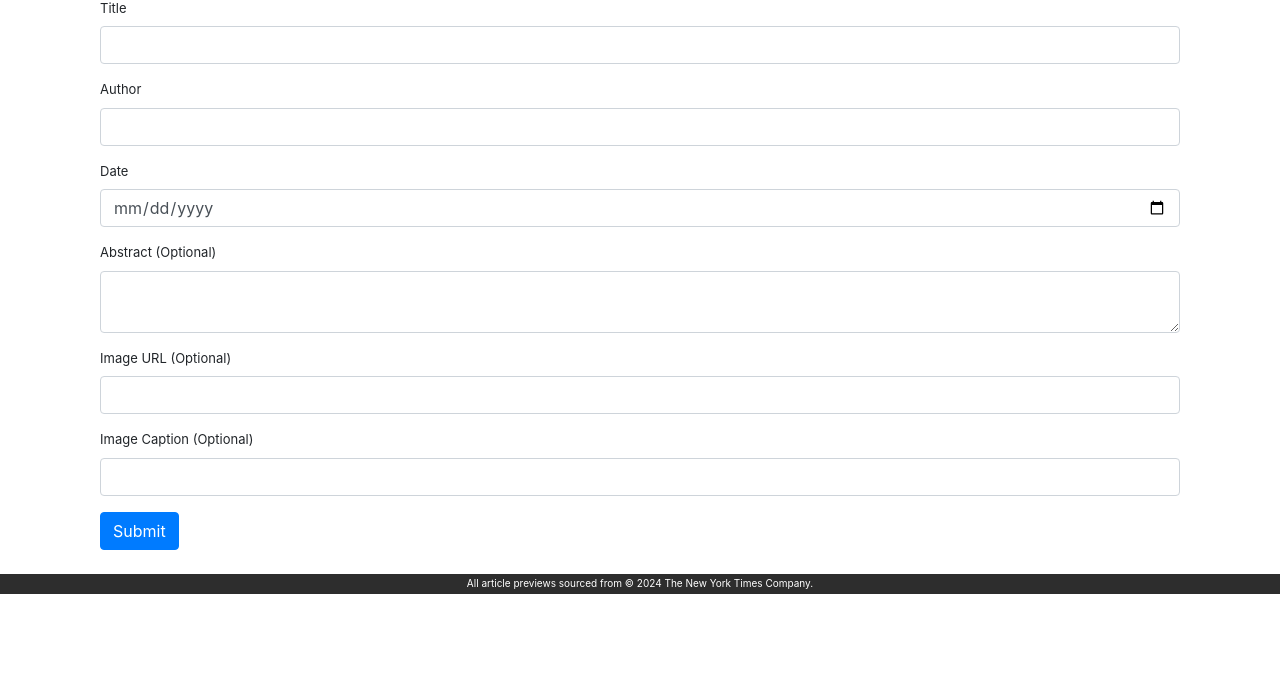
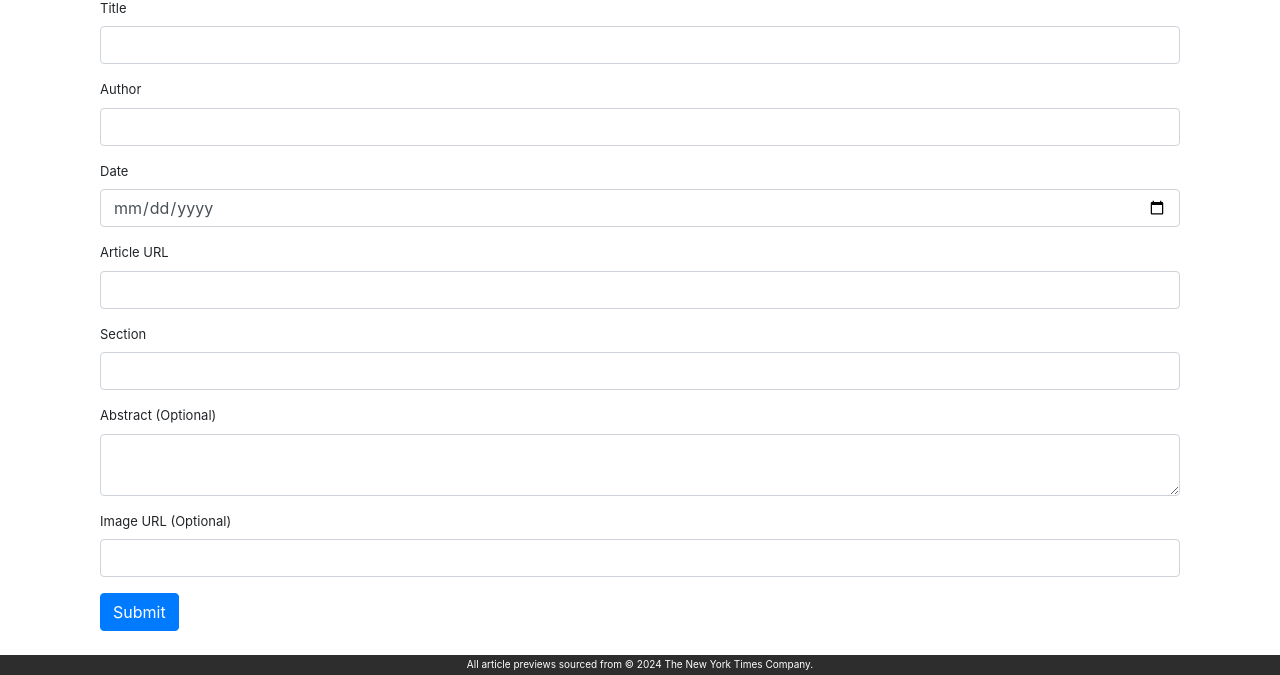
Before and after one commit to sam-braun/nyt-headliner, a Flask app: page /add in a window 1280 px wide. Shown: the part 246-921 px from the top of the page. Before the commit the page ends 840 px from the top, so only its background shows below. Run offline with Flask 3, Linux system fonts and the light colour scheme; some libraries are stand-ins or nearby versions; some web fonts are replaced.

Commit message:
add page working

```diff
--- a/server.py
+++ b/server.py
@@ -6,6 +6,8 @@ from flask import Response, request, jsonify
 import nyt_helper as nyt
 
 app = Flask(__name__)
+
+global_id = 100
 
 
 def get_nyt_data():
@@ -87,14 +89,17 @@ def item(id):
 
 @app.route('/add', methods=['GET', 'POST'])
 def add_item():
+    global global_id  # Declare global_id to modify it
+
     if request.method == 'POST':
         # Extract the form data
         title = request.form.get('title', '').strip()
         author = request.form.get('author', '').strip()
         date = request.form.get('date', '').strip()
+        url = request.form.get('url', '').strip()
+        section = request.form.get('section', '').strip()
         abstract = request.form.get('abstract', '').strip()
         image = request.form.get('image', '').strip()
-        image_caption = request.form.get('image_caption', '').strip()
 
         # Perform validation
         errors = {}
@@ -104,36 +109,35 @@ def add_item():
             errors['author'] = 'Author is required.'
         if not date:
             errors['date'] = 'Date is required.'
+        if not url:
+            errors['url'] = 'URL is required.'
 
         if errors:
             response = jsonify(errors)
             response.status_code = 400
             return response
 
-        # Insert into database (placeholder logic)
-        # Replace this with real database interaction
-        new_item_id = insert_into_database({
+        # Simulate database insertion by adding the new article to the 'data' list
+        new_article = {
+            'id': global_id,
             'title': title,
             'author': author,
             'date': date,
+            'section': section,
+            'url': url,
             'abstract': abstract,
-            'image': image,
-            'image_caption': image_caption
-        })
+            'image': image
+        }
 
-        # Return the ID of the new item
-        return jsonify({'id': new_item_id})
+        data.append(new_article)
+        global_id += 1  # Increment the ID for the next article
+
+        return jsonify(new_article)
 
     # If it's a GET request, render the 'add_item.html' template
     return render_template('add_item.html')
 
 
-def insert_into_database(item_data):
-    # Placeholder for database insertion logic
-    # Assume we return the ID of the new item
-    return 123  # Replace with real ID after insertion
-
-
 if __name__ == '__main__':
     get_nyt_data()
     app.run(debug=True)
--- a/templates/add_item.html
+++ b/templates/add_item.html
@@ -27,16 +27,20 @@
             <input type="date" class="form-control" id="date" name="date" required>
         </div>
         <div class="form-group">
+            <label for="url">Article URL</label>
+            <input type="url" class="form-control" id="url" name="url" required>
+        </div>
+        <div class="form-group">
+            <label for="section">Section</label>
+            <input type="text" class="form-control" id="section" name="section">
+        </div>
+        <div class="form-group">
             <label for="abstract">Abstract (Optional)</label>
             <textarea class="form-control" id="abstract" name="abstract"></textarea>
         </div>
         <div class="form-group">
             <label for="image">Image URL (Optional)</label>
             <input type="url" class="form-control" id="image" name="image">
-    </div>
-    <div class="form-group">
-      <label for="image-caption">Image Caption (Optional)</label>
-      <input type="text" class="form-control" id="image-caption" name="image_caption">
         </div>
         <button type="submit" class="btn btn-primary">Submit</button>
     </form>
@@ -45,20 +49,20 @@
 
 <script src="https://code.jquery.com/jquery-3.6.0.min.js"></script>
 <script>
-  $(document).ready(function() {
-    $('#add-article-form').on('submit', function(e) {
+    $(document).ready(function () {
+        $('#add-article-form').on('submit', function (e) {
             e.preventDefault();
             var formData = $(this).serialize();
             $.ajax({
                 type: 'POST',
                 url: '/add',
                 data: formData,
-        success: function(response) {
+                success: function (response) {
                     $('#submission-message').html('<div class="alert alert-success">New item successfully created. <a href="/view/' + response.id + '">See it here</a></div>');
                     $('#add-article-form').trigger('reset');
                     $('#title').focus();
                 },
-        error: function() {
+                error: function () {
                     $('#submission-message').html('<div class="alert alert-danger">An error occurred while submitting the form.</div>');
                 }
             });
```
Lines whose indentation alone changed are shown as unchanged.
